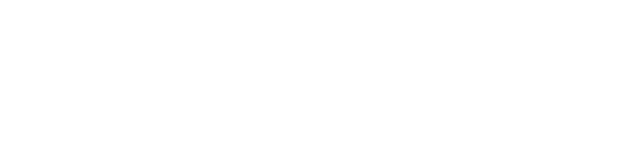
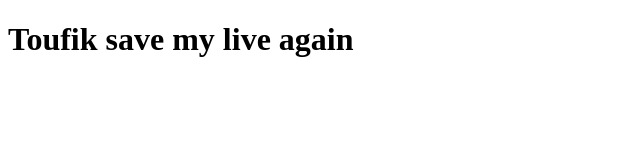
Before and after one commit to Fred-18/demogit, a plain HTML site: page index.html in a window 1280 px wide. Shown: the whole page, without its empty margins (0-640 px from the left). Drawn offline with Linux system fonts and the light colour scheme.

Commit message:
La nouvelle version de la creation

```diff
--- a/index.html
+++ b/index.html
@@ -9,7 +9,7 @@
 </head>
 
 <body>
-
+    <h1>Toufik save my live again</h1>
 </body>
 
 </html>
```
